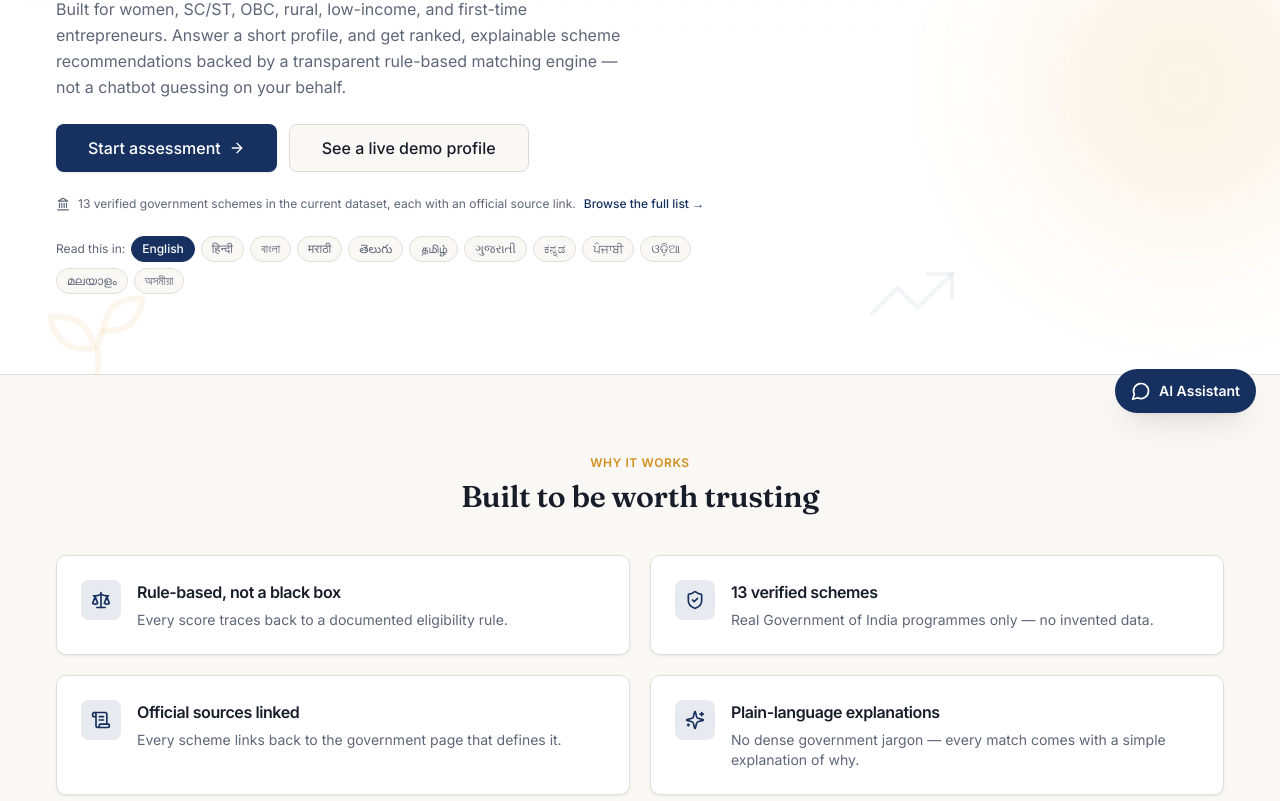
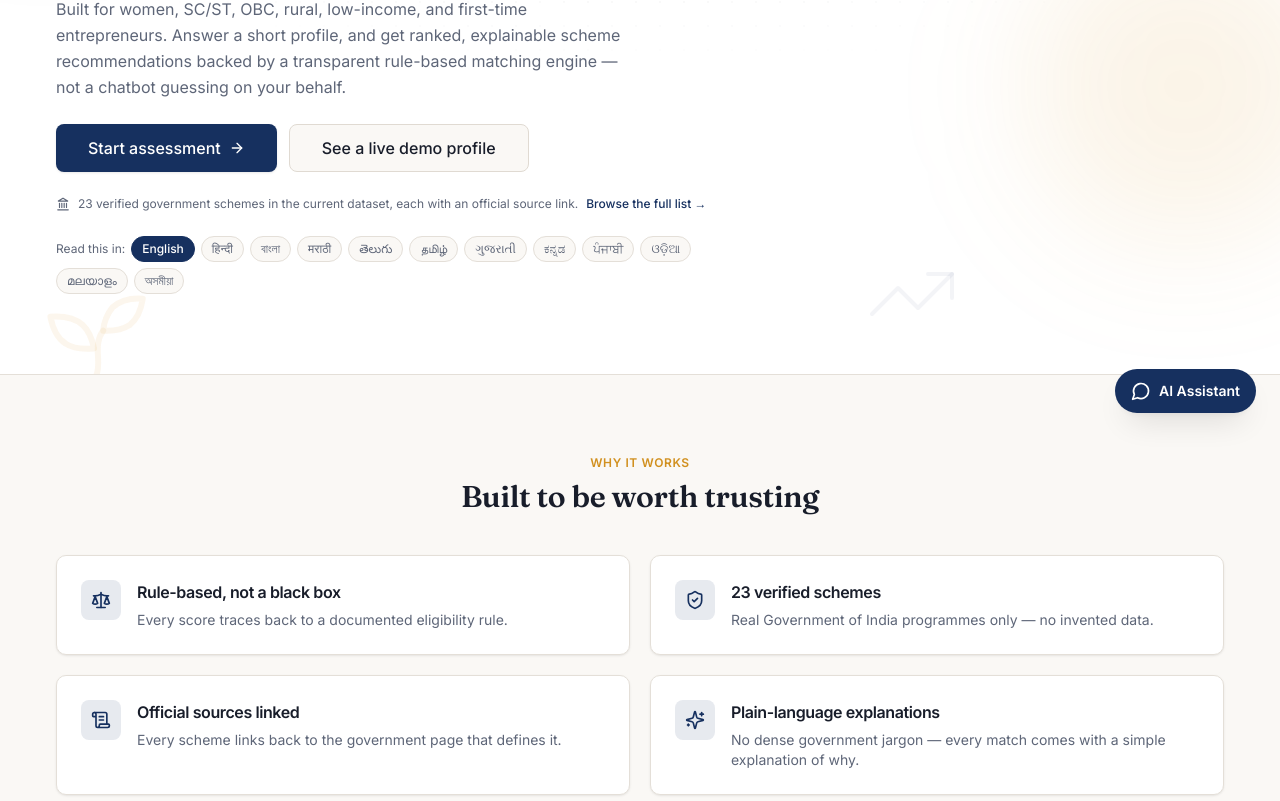
Before and after one commit to SanghpalBhakte/SIH-AI-Scheme-Matcher-v2, a Next.js app: page / in a window 1280 px wide. Shown: the part 363-1164 px from the top of the page. Built offline with nearby package versions, Linux system fonts and the light colour scheme.

Commit message:
Fix 3 broken scheme links, expand dataset from 13 to 23 verified schemes

```diff
--- a/app/schemes/page.tsx
+++ b/app/schemes/page.tsx
@@ -50,7 +50,7 @@ export default function SchemesBrowserPage() {
     <main className="container flex flex-col gap-6 py-12">
       <div className="space-y-1">
         <h1 className="font-display text-xl font-semibold text-foreground">{t('browser.title')}</h1>
-        <p className="text-sm text-muted-foreground">{t('browser.subtitle')}</p>
+        <p className="text-sm text-muted-foreground">{t('browser.subtitle', { count: schemes.length })}</p>
       </div>
 
       <DisclaimerBanner />
--- a/data/schemes.ts
+++ b/data/schemes.ts
@@ -53,7 +53,10 @@ export const schemes: Scheme[] = [
     benefit: 'Margin money subsidy of 15–35% on project cost (up to ₹50 lakh)',
     summary:
       'Credit-linked subsidy for setting up new micro-enterprises, generating self-employment for first-time entrepreneurs.',
-    officialUrl: 'https://www.kviconline.gov.in/pmegpeportal/',
+    // The bare /pmegpeportal/ directory doesn't reliably serve an
+    // index on this older JSP app — link straight to its home page
+    // instead. Verified 2026-08-28.
+    officialUrl: 'https://www.kviconline.gov.in/pmegpeportal/pmegphome/index.jsp',
   },
   {
     id: 'mudra-tarun',
@@ -135,7 +138,10 @@ export const schemes: Scheme[] = [
     maxIncomeLakh: null,
     benefit: 'Equity / venture capital funding',
     summary: 'IFCI-managed fund providing growth capital to SC entrepreneurs scaling an established business.',
-    officialUrl: 'https://www.ifciltd.com/?q=en/content/ifci-venture-capital-fund-ltd',
+    // The IFCI Ltd. content page previously linked here no longer
+    // resolves (DNS lookup fails). VCF-SC has its own dedicated,
+    // currently-live portal — verified 2026-08-28.
+    officialUrl: 'https://www.vcfsc.in/',
   },
   {
     id: 'nstfdc-term-loan',
@@ -151,7 +157,9 @@ export const schemes: Scheme[] = [
     maxIncomeLakh: 3,
     benefit: 'Concessional term loan up to ₹5 lakh (higher for larger units)',
     summary: 'Low-interest term loans for ST entrepreneurs below the income cut-off to start or grow a business.',
-    officialUrl: 'https://nstfdc.nic.in/',
+    // nstfdc.nic.in no longer resolves — NSTFDC has moved under the
+    // Ministry of Tribal Affairs' own domain. Verified 2026-08-28.
+    officialUrl: 'https://nstfdc.tribal.gov.in/',
   },
   {
     id: 'nskfdc',
@@ -276,4 +284,186 @@ export const schemes: Scheme[] = [
       'Organises rural low-income women into Self-Help Groups and provides affordable credit plus livelihood training.',
     officialUrl: 'https://aajeevika.gov.in/',
   },
+
+  // --- Added in this batch: broadens coverage past the original 13 ---
+  // (income guarantees, disability, backward-classes, and sector-specific
+  // schemes) — every entry below is a real, currently-operating Government
+  // of India programme with its own official domain, verified 2026-08-28.
+  {
+    id: 'pmmy-shishu',
+    name: 'Pradhan Mantri MUDRA Yojana (Shishu)',
+    isDemo: false,
+    ministry: 'Ministry of Finance (MUDRA)',
+    categories: ['Any'],
+    genders: ['Any'],
+    states: ['All'],
+    sectors: ['Any'],
+    stages: ['Idea'],
+    firstTimeOnly: false,
+    maxIncomeLakh: null,
+    benefit: 'Collateral-free loan up to ₹50,000',
+    summary: "The starter tranche of PMMY — small working-capital loans for a business that's just getting off the ground.",
+    officialUrl: 'https://www.mudra.org.in/',
+  },
+  {
+    id: 'pmmy-kishore',
+    name: 'Pradhan Mantri MUDRA Yojana (Kishore)',
+    isDemo: false,
+    ministry: 'Ministry of Finance (MUDRA)',
+    categories: ['Any'],
+    genders: ['Any'],
+    states: ['All'],
+    sectors: ['Any'],
+    stages: ['Early'],
+    firstTimeOnly: false,
+    maxIncomeLakh: null,
+    benefit: 'Collateral-free loan from ₹50,000 up to ₹5 lakh',
+    summary: 'The middle PMMY tranche, for a business past its first few months that needs more working capital than Shishu covers.',
+    officialUrl: 'https://www.mudra.org.in/',
+  },
+  {
+    id: 'cgtmse',
+    name: 'Credit Guarantee Fund Trust for Micro and Small Enterprises (CGTMSE)',
+    isDemo: false,
+    ministry: 'Ministry of Micro, Small and Medium Enterprises',
+    categories: ['Any'],
+    genders: ['Any'],
+    states: ['All'],
+    sectors: ['Any'],
+    stages: ['Early', 'Growth', 'Established'],
+    firstTimeOnly: false,
+    maxIncomeLakh: null,
+    benefit: 'Collateral-free credit guarantee cover up to ₹5 crore',
+    summary:
+      'Guarantees bank and NBFC loans to micro and small enterprises, so a lender can extend credit without collateral or a third-party guarantor.',
+    officialUrl: 'https://www.cgtmse.in/',
+  },
+  {
+    id: 'scst-hub',
+    name: 'National SC-ST Hub Scheme',
+    isDemo: false,
+    ministry: 'Ministry of Micro, Small and Medium Enterprises',
+    categories: ['SC', 'ST'],
+    genders: ['Any'],
+    states: ['All'],
+    sectors: ['Any'],
+    stages: ['Idea', 'Early', 'Growth'],
+    firstTimeOnly: false,
+    maxIncomeLakh: null,
+    benefit: 'Handholding support, capacity building, and facilitated access to credit and marketing',
+    summary:
+      'Dedicated centres that support SC/ST entrepreneurs with business handholding, skill development, and easier access to other MSME schemes and government marketplaces.',
+    officialUrl: 'https://www.scsthub.in/',
+  },
+  {
+    id: 'nbcfdc-loan',
+    name: 'NBCFDC Term Loan Scheme',
+    isDemo: false,
+    ministry: 'Ministry of Social Justice and Empowerment',
+    categories: ['OBC'],
+    genders: ['Any'],
+    states: ['All'],
+    sectors: ['Any'],
+    stages: ['Idea', 'Early', 'Growth'],
+    firstTimeOnly: false,
+    maxIncomeLakh: 3,
+    benefit: 'Concessional term loan, channelled through state agencies',
+    summary:
+      'Low-interest term loans for OBC entrepreneurs below the income cut-off, disbursed through state channelising agencies rather than directly.',
+    officialUrl: 'https://nbcfdc.gov.in/',
+  },
+  {
+    id: 'ndfdc-disability',
+    name: 'National Divyangjan Finance & Development Corporation (NDFDC) Loans',
+    isDemo: false,
+    ministry: 'Department of Empowerment of Persons with Disabilities',
+    categories: ['Any'],
+    genders: ['Any'],
+    states: ['All'],
+    sectors: ['Any'],
+    stages: ['Idea', 'Early', 'Growth'],
+    firstTimeOnly: false,
+    maxIncomeLakh: null,
+    // Category/gender/sector fields here reflect what the matching
+    // engine models today (see lib/matching/types.ts) — this
+    // corporation's actual eligibility criterion is disability status,
+    // which the app collects (field.disabilityStatus) but the engine
+    // doesn't yet score against, so it's left open to all categories
+    // rather than mis-encoded onto a field that doesn't fit.
+    benefit: 'Concessional-rate loans for self-employment ventures',
+    summary:
+      'Formerly the National Handicapped Finance & Development Corporation (NHFDC) — concessional loans and skill-training support for persons with disabilities starting or expanding a self-employment venture.',
+    officialUrl: 'https://depwd.gov.in/en/national-handicapped-finance-and-development-corporation/',
+  },
+  {
+    id: 'aspire',
+    name: 'ASPIRE Scheme',
+    isDemo: false,
+    ministry: 'Ministry of Micro, Small and Medium Enterprises',
+    categories: ['Any'],
+    genders: ['Any'],
+    states: ['All'],
+    sectors: ['Manufacturing', 'Agriculture', 'Food Processing'],
+    stages: ['Idea', 'Early'],
+    firstTimeOnly: false,
+    maxIncomeLakh: null,
+    benefit: 'Incubation support and seed funding through Livelihood Business Incubators',
+    summary:
+      'A Scheme for Promotion of Innovation, Rural Industries and Entrepreneurship — funds business incubators that support rural and agro-based enterprises from idea to launch.',
+    officialUrl: 'https://aspire.msme.gov.in/',
+  },
+  {
+    id: 'pmfme',
+    name: 'PM Formalisation of Micro Food Processing Enterprises (PM FME)',
+    isDemo: false,
+    ministry: 'Ministry of Food Processing Industries',
+    categories: ['Any'],
+    genders: ['Any'],
+    states: ['All'],
+    sectors: ['Food Processing'],
+    stages: ['Idea', 'Early', 'Growth'],
+    firstTimeOnly: false,
+    maxIncomeLakh: null,
+    benefit: 'Credit-linked subsidy of 35% of project cost, up to ₹10 lakh',
+    summary:
+      'Helps existing micro food-processing units (and new ones under the One District One Product approach) formalise, upgrade equipment, and access credit.',
+    officialUrl: 'https://pmfme.mofpi.gov.in/',
+  },
+  {
+    id: 'pmmsy',
+    name: 'Pradhan Mantri Matsya Sampada Yojana (PMMSY)',
+    isDemo: false,
+    ministry: 'Department of Fisheries',
+    categories: ['Any'],
+    genders: ['Any'],
+    states: ['All'],
+    // No dedicated "Fisheries" sector exists in this dataset's model
+    // (see SECTOR_OPTIONS in lib/matching/types.ts) — mapped to the
+    // closest existing option rather than inventing a new one.
+    sectors: ['Agriculture'],
+    stages: ['Idea', 'Early', 'Growth'],
+    firstTimeOnly: false,
+    maxIncomeLakh: null,
+    benefit: 'Capital subsidy on fisheries and aquaculture project cost',
+    summary:
+      'Supports fish farmers and fisheries-sector entrepreneurs with subsidised capital for ponds, hatcheries, cold chain, and other allied infrastructure.',
+    officialUrl: 'https://pmmsy.dof.gov.in/',
+  },
+  {
+    id: 'cgss-startups',
+    name: 'Credit Guarantee Scheme for Startups (CGSS)',
+    isDemo: false,
+    ministry: 'Department for Promotion of Industry and Internal Trade, Ministry of Commerce and Industry',
+    categories: ['Any'],
+    genders: ['Any'],
+    states: ['All'],
+    sectors: ['Technology', 'Services', 'Manufacturing'],
+    stages: ['Early', 'Growth'],
+    firstTimeOnly: false,
+    maxIncomeLakh: null,
+    benefit: 'Collateral-free credit guarantee cover up to ₹10 crore',
+    summary:
+      'Guarantees working-capital and term loans to DPIIT-recognised startups, so a lender can extend credit without collateral.',
+    officialUrl: 'https://www.startupindia.gov.in/content/sih/en/credit-guarantee-scheme-for-startups.html',
+  },
 ]
```
Also changed, not shown: lib/i18n/translations.ts (+12 -12 lines).
